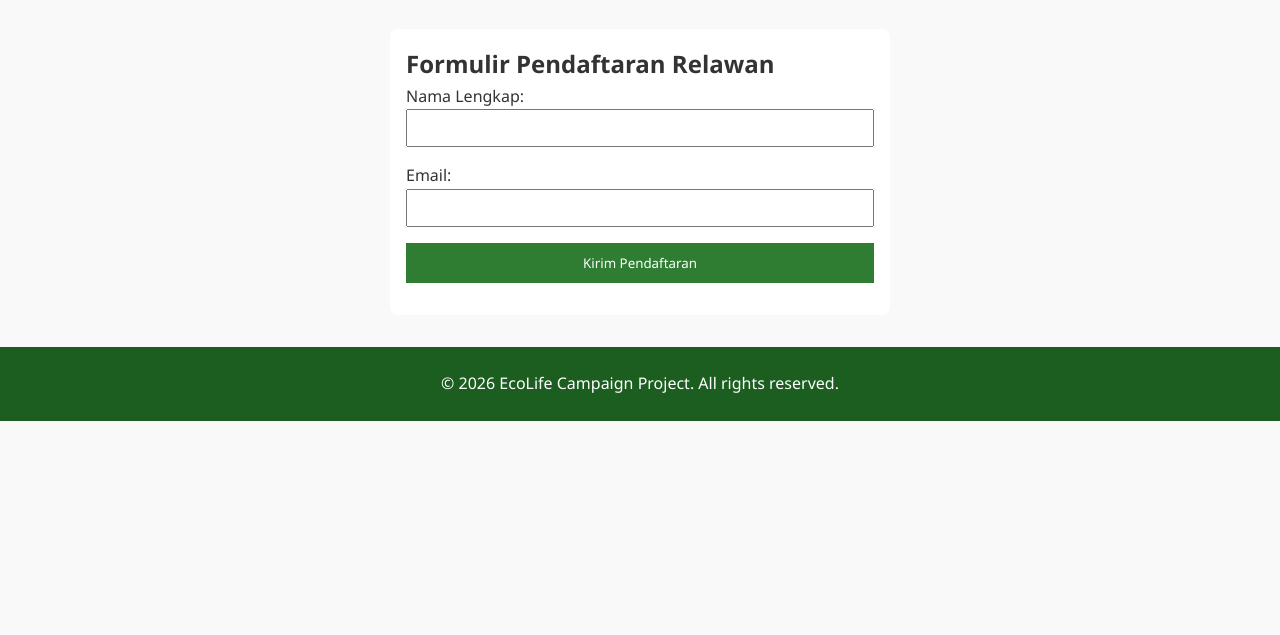
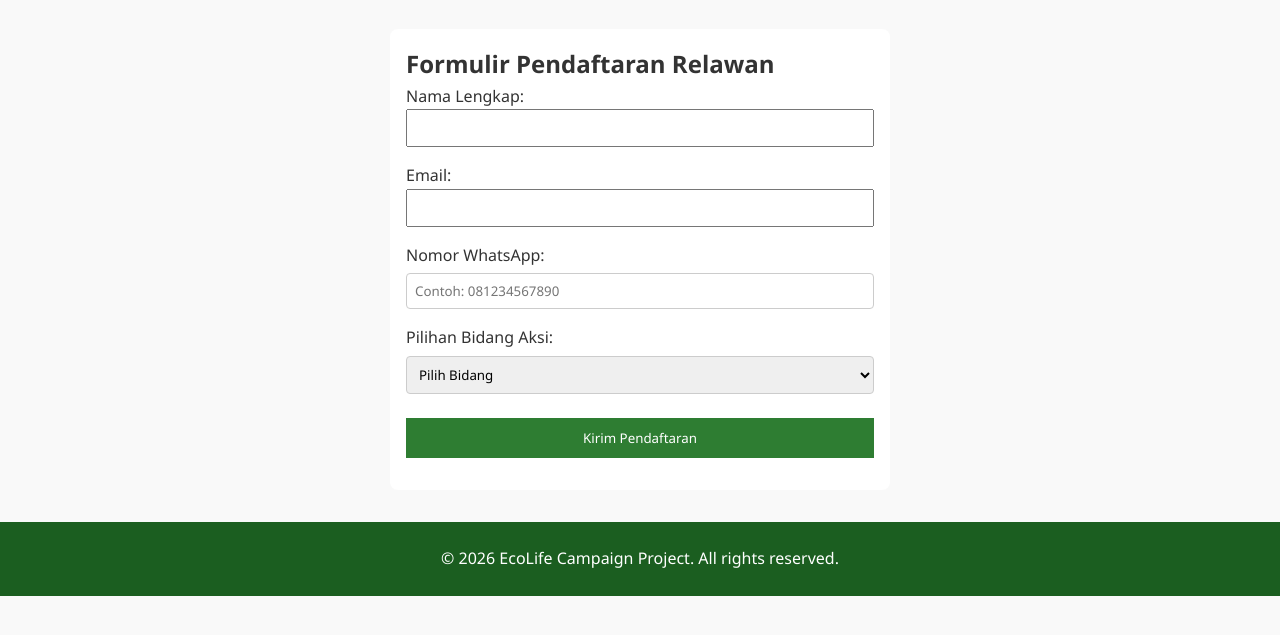
Before and after one commit to cacabielll/ecolife-web, a plain HTML site: page relawan.html in a window 1280 px wide. Shown: the part 73-708 px from the top of the page. Drawn offline with Linux system fonts and the light colour scheme.

Commit message:
Menambahkan input WhatsApp dan pilihan bidang aksi relawan

```diff
--- a/relawan.html
+++ b/relawan.html
@@ -19,15 +19,33 @@
 
 <main style="max-width: 500px; margin: 2rem auto; padding: 1rem; background: white; border-radius: 8px;">
     <h2>Formulir Pendaftaran Relawan</h2>
+
     <form id="form-relawan">
         <div style="margin-bottom: 1rem;">
         <label for="nama">Nama Lengkap:</label><br>
         <input type="text" id="nama" style="width: 100%; padding: 0.5rem;">
         </div>
+
         <div style="margin-bottom: 1rem;">
         <label for="email">Email:</label><br>
         <input type="email" id="email" style="width: 100%; padding: 0.5rem;">
         </div>
+
+        <div style="margin-bottom: 1rem;">
+            <label for="whatsapp">Nomor WhatsApp:</label><br>
+            <input type="tel" id="whatsapp" required placeholder="Contoh: 081234567890" style="width: 100%; padding: 0.5rem; margin-top: 0.3rem; border: 1px solid #ccc; border-radius: 4px;">
+        </div>
+
+        <div style="margin-bottom: 1.5rem;">
+            <label for="bidang">Pilihan Bidang Aksi:</label><br>
+            <select id="bidang" required style="width: 100%; padding: 0.5rem; margin-top: 0.3rem; border: 1px solid #ccc; border-radius: 4px;">
+                <option value="">Pilih Bidang</option>
+                <option value="reboisasi">Reboisasi & Penanaman Pohon</option>
+                <option value="edukasi">Edukasi Pengelolaan Sampah</option>
+                <option value="bersih-pantai">Aksi Bersih Pantai & Sungai</option>
+            </select>
+        </div>
+
         <button type="submit" style="width: 100%; padding: 0.7rem; background: #2e7d32; color: white; border: none; cursor: pointer;">Kirim Pendaftaran</button>
     </form>
     <p id="pesan-form" style="margin-top: 1rem; color: green;"></p>
```
